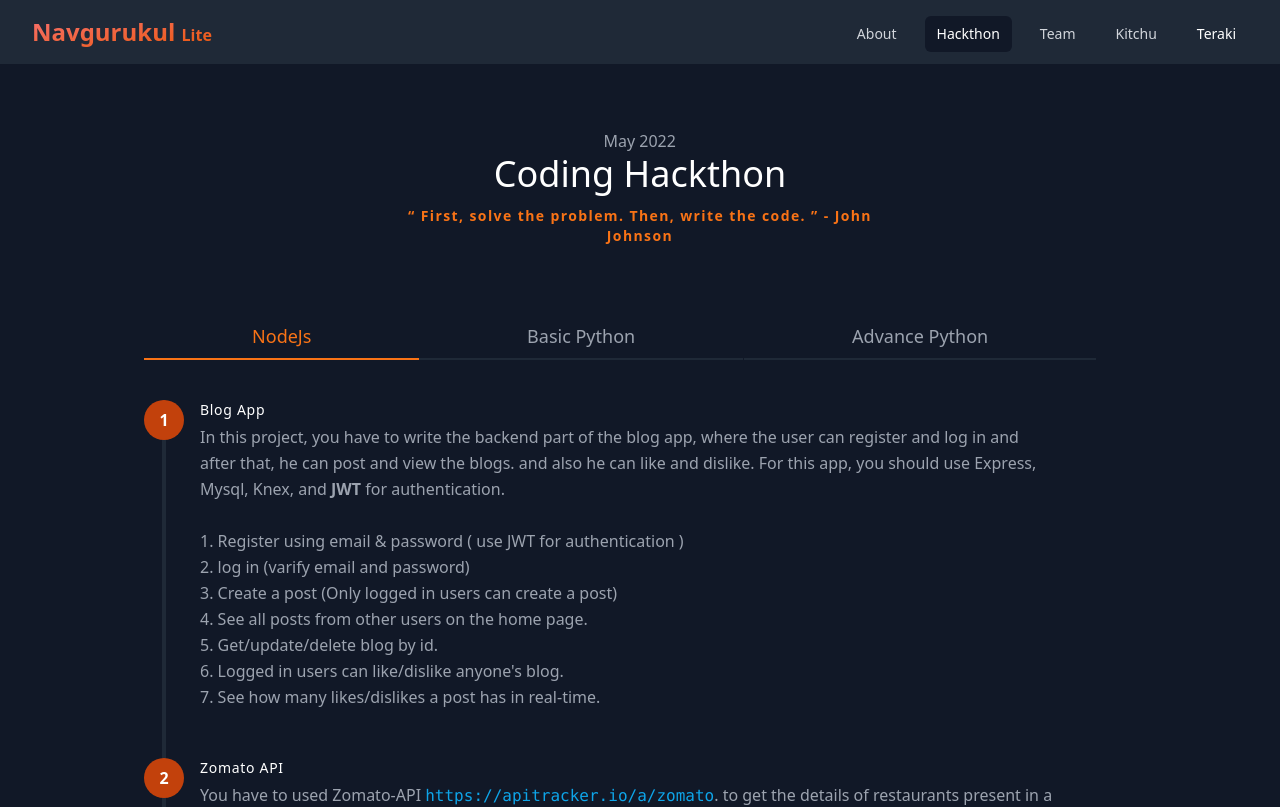
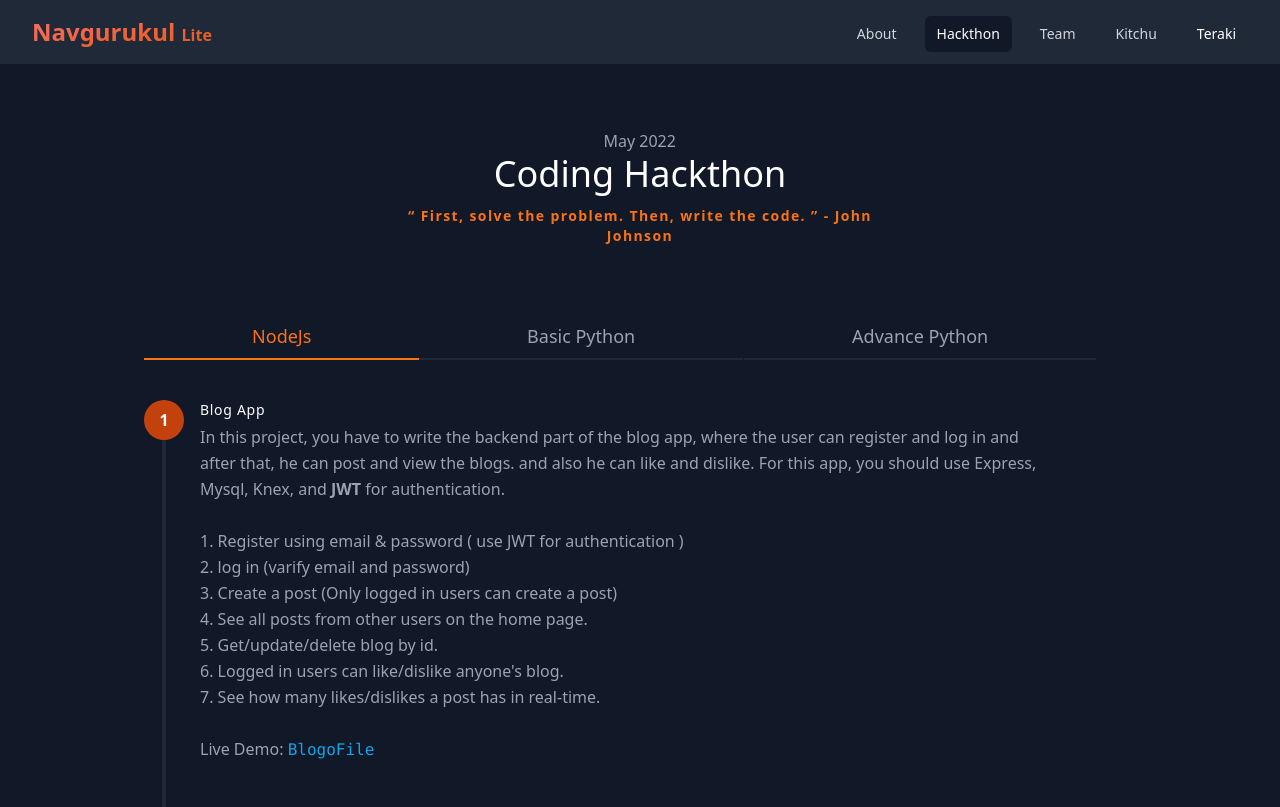
Before and after one commit to navgurukul-lite/cosmos, a React (Create React App) app: page /hackthon in a window 1280 px wide. Shown: the top 807 px of the page. Built offline with nearby package versions, Linux system fonts and the light colour scheme.

Commit message:
live preview

```diff
--- a/src/Data/projects.json
+++ b/src/Data/projects.json
@@ -1,7 +1,7 @@
 [
   {
     "name": "Blog App",
-    "Content": "In this project, you have to write the backend part of the blog app, where the user can register and log in and after that, he can post and view the blogs. and also he can like and dislike. For this app, you should use Express, Mysql, Knex, and **JWT** for authentication.\n\n1. Register using email & password ( use JWT for authentication )\n2. log in (varify email and password)\n3. Create a post (Only logged in users can create a post)\n4. See all posts from other users on the home page.\n5. Get/update/delete blog by id.\n6. Logged in users can like/dislike anyone's blog.\n7. See how many likes/dislikes a post has in real-time.",
+    "Content": "In this project, you have to write the backend part of the blog app, where the user can register and log in and after that, he can post and view the blogs. and also he can like and dislike. For this app, you should use Express, Mysql, Knex, and **JWT** for authentication.\n\n1. Register using email & password ( use JWT for authentication )\n2. log in (varify email and password)\n3. Create a post (Only logged in users can create a post)\n4. See all posts from other users on the home page.\n5. Get/update/delete blog by id.\n6. Logged in users can like/dislike anyone's blog.\n7. See how many likes/dislikes a post has in real-time.\n\nLive Demo: [`BlogoFile`](https://blogofile.herokuapp.com)",
     "topic": "NodeJs"
   },
   {
--- a/src/Pages/Hackthon/index.js
+++ b/src/Pages/Hackthon/index.js
@@ -70,7 +70,7 @@ const Index = () => {
                               <ReactMarkdown
                                 components={{
                                   a: ({ node, ...props }) => (
-                                    <a className="text-sky-500" {...props} />
+                                    <a target="_blank" className="text-sky-500" {...props} />
                                   ),
                                 }}
                                 rehypePlugins={[rehypeRaw]}
```
